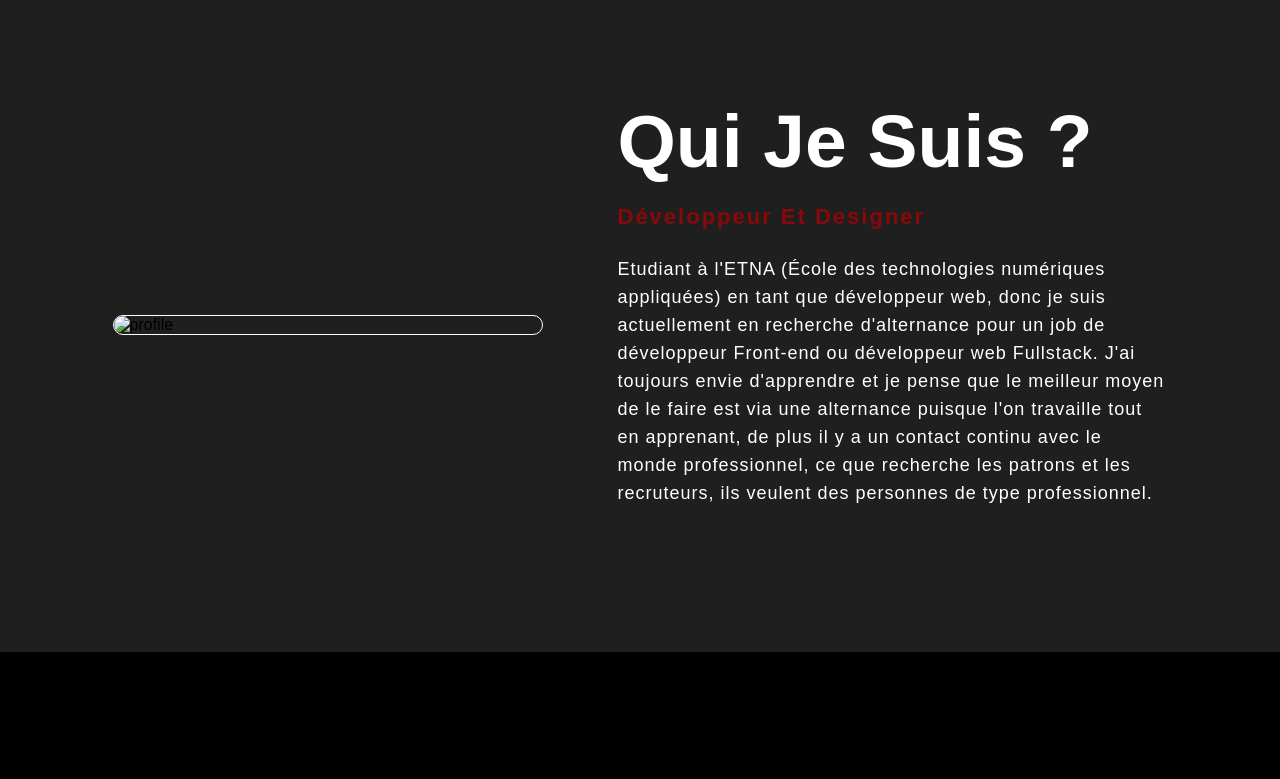
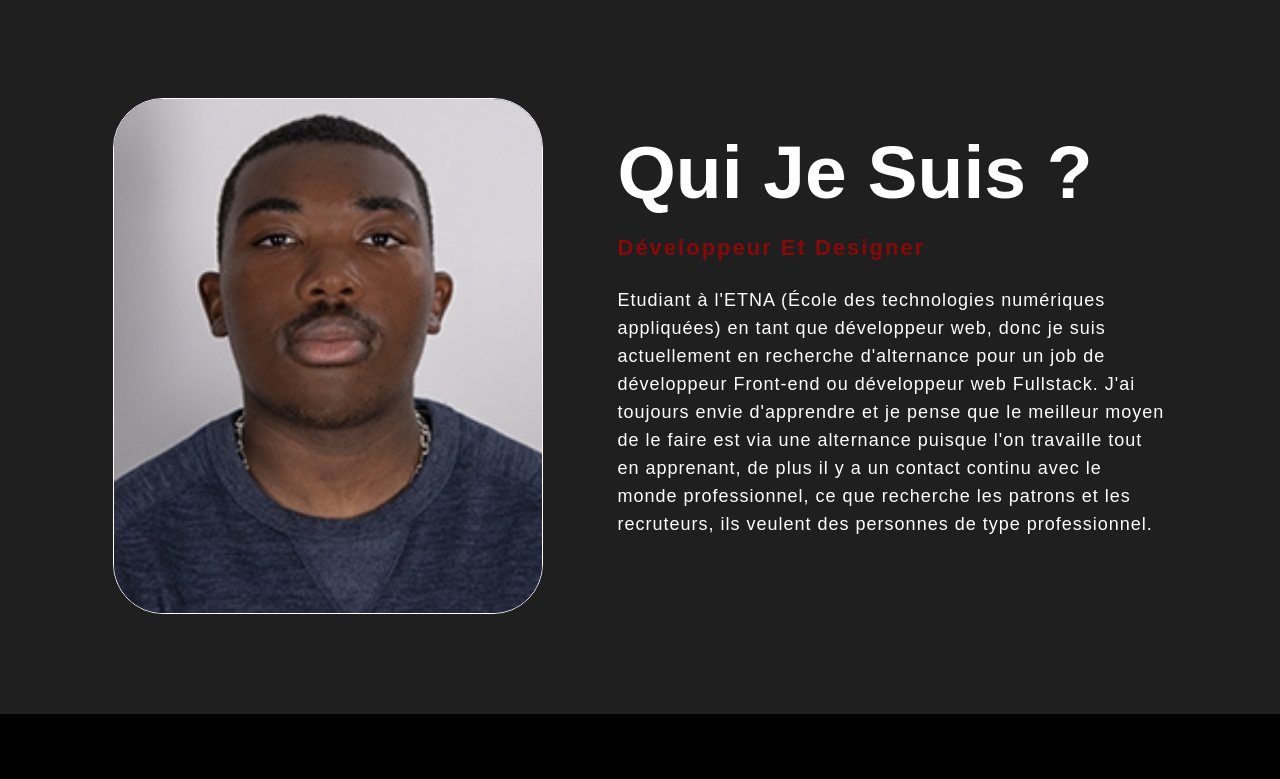
Before and after one commit to SicotK/MyPortfolio, a plain HTML site: page index.html in a window 1280 px wide. Shown: the part 802-1581 px from the top of the page. Drawn offline with nearby package versions, Linux system fonts and the light colour scheme.

Commit message:
changement

```diff
--- a/index.html
+++ b/index.html
@@ -35,7 +35,7 @@
 
     <section class="about" id="about">
         <div class="main">
-            <img src="PortFolio/MyPortfolio/Images/photo ETNA.jpg" alt="profile">
+            <img src="Images/photo ETNA.jpg" alt="profile">
             <div class="about-text">
                 <h2> Qui je suis ?</h2>
                 <h5><span> Développeur et designer</span></h5>
```
